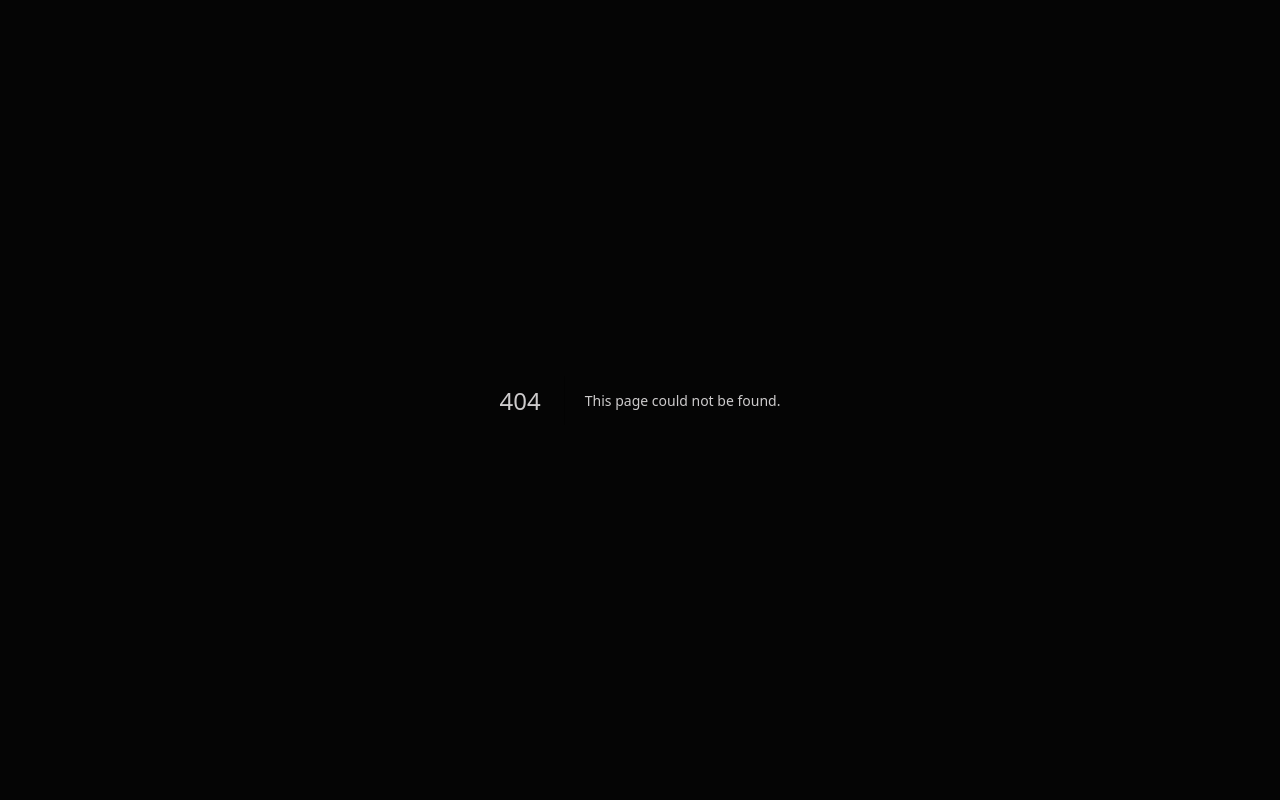
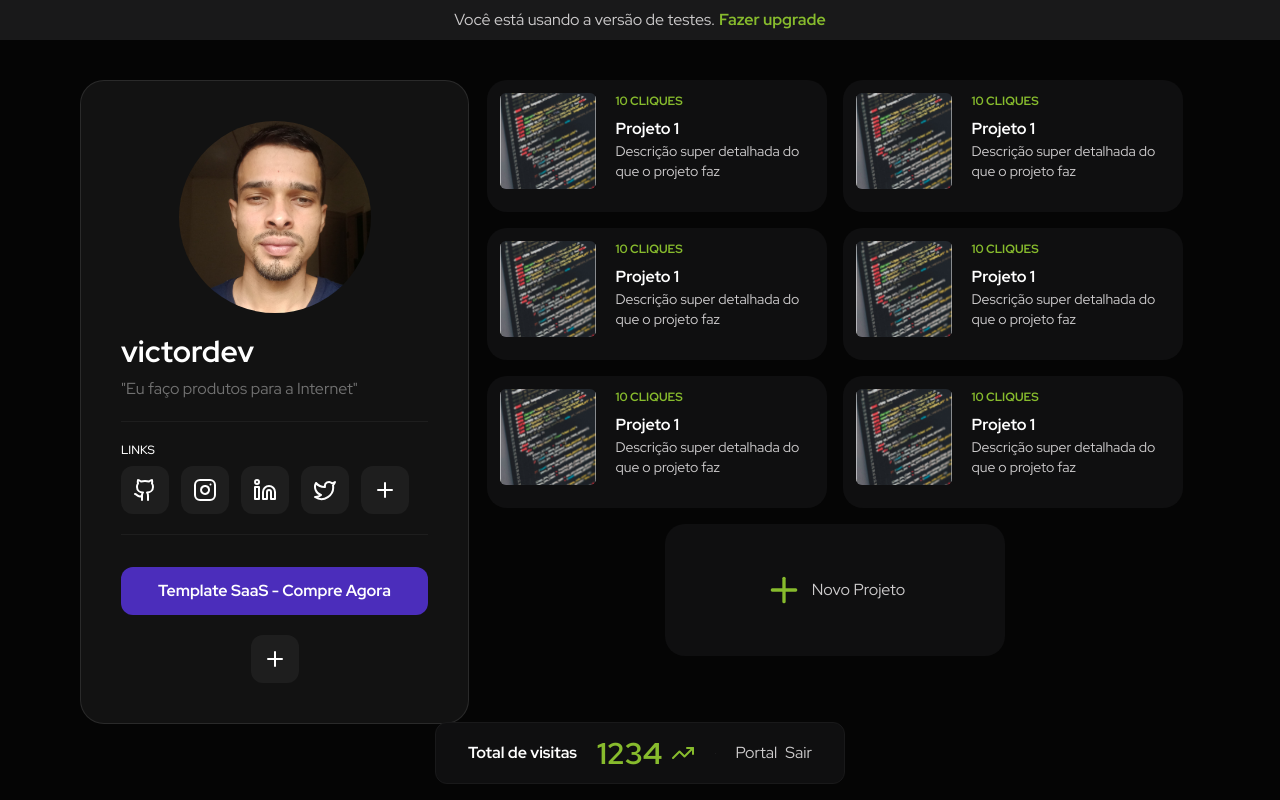
Before and after one commit to victordev13/curso-microsaas, a Next.js app: page /1 in a window 1280 px wide. Before the commit this address had no page. Built offline with nearby package versions, Linux system fonts and the light colour scheme.

Commit message:
feat: dashboard and upgrade page

```diff
--- /dev/null
+++ b/src/app/[profileId]/page.tsx
@@ -0,0 +1,45 @@
+import { Plus } from 'lucide-react'
+import Link from 'next/link'
+import { ProjectCard } from '../components/common/project-card'
+import { TotalVisits } from '../components/common/total-visits'
+import { UserCard } from '../components/common/user-card'
+
+interface DashboardProps {
+  params: Promise<{ profileId: string }>
+}
+
+export default async function Dashboard({ params }: DashboardProps) {
+  const { profileId } = await params
+
+  return (
+    <div className="relative h-screen p-20 flex overflow-hidden">
+      <div className="fixed top-0 left-0 w-full flex justify-center items-center gap-1 py-2 bg-background-tertiary">
+        <span>Você está usando a versão de testes.</span>
+        <Link
+          href={`/${profileId}/upgrade`}
+          className="text-accent-green font-bold"
+        >
+          Fazer upgrade
+        </Link>
+      </div>
+      <div className="w-1/2 flex justify-center h-min">
+        <UserCard />
+      </div>
+      <div className="w-full flex justify-center gap-4 content-start flex-wrap overflow-y-auto">
+        <ProjectCard />
+        <ProjectCard />
+        <ProjectCard />
+        <ProjectCard />
+        <ProjectCard />
+        <ProjectCard />
+        <button className="w-[340px] h-[132px] rounded-[20px] bg-background-secondary flex items-center gap-2 justify-center transition-all hover:border border-dashed hover:bg-background-tertiary active:bg-background-primary">
+          <Plus className="size-10 text-accent-green" />
+          <span>Novo Projeto</span>
+        </button>
+      </div>
+      <div className="absolute bottom-4 right-0 left-0  w-min mx-auto">
+        <TotalVisits />
+      </div>
+    </div>
+  )
+}
--- /dev/null
+++ b/src/app/[profileId]/upgrade/page.tsx
@@ -0,0 +1,16 @@
+import { Header } from '@/app/components/landing-page/header'
+import { Button } from '@/app/components/ui/button'
+import { VALOR_MENSAL, VALOR_VITALICIO } from '@/app/lib/config'
+
+export default function Page() {
+  return (
+    <div className="h-screen flex flex-col items-center justify-center gap-4">
+      <Header />
+      <h2 className="text-2xl font-bold">Escolha o plano</h2>
+      <div className="flex gap-4">
+        <Button>{VALOR_MENSAL} / Mês</Button>
+        <Button>{VALOR_VITALICIO} / Vitalício</Button>
+      </div>
+    </div>
+  )
+}
--- a/src/app/components/common/project-card.tsx
+++ b/src/app/components/common/project-card.tsx
@@ -5,7 +5,7 @@ export function ProjectCard() {
   return (
     <div
       className={mergeClasses(
-        'w-[430px] h-[132px] flex gap-5 bg-background-secondary p-3 rounded-[20px] border border-transparent',
+        'w-[340px] h-[132px] flex gap-5 bg-background-secondary p-3 rounded-[20px] border border-transparent',
         ' hover:border-border-secondary',
       )}
     >
--- a/src/app/components/landing-page/header.tsx
+++ b/src/app/components/landing-page/header.tsx
@@ -1,13 +1,16 @@
 /* eslint-disable @next/next/no-img-element */
+import Link from 'next/link'
 import { Button } from '../ui/button'
 
 export function Header() {
   return (
     <div className="absolute top-0 left-0 right-0 max-w-7xl mx-auto flex items-center justify-between py-10">
-      <div className="flex items-center gap-4">
-        <img src="/logo.svg" alt="ProjectInBio Logo" />
-        <h3 className="text-white text-2xl font-bold">ProjectInBio</h3>
-      </div>
+      <Link href="/">
+        <div className="flex items-center gap-4">
+          <img src="/logo.svg" alt="ProjectInBio Logo" />
+          <h3 className="text-white text-2xl font-bold">ProjectInBio</h3>
+        </div>
+      </Link>
       <div className="flex items-center gap-4">
         <Button>Minha Página</Button>
         <Button>Sair</Button>
```
